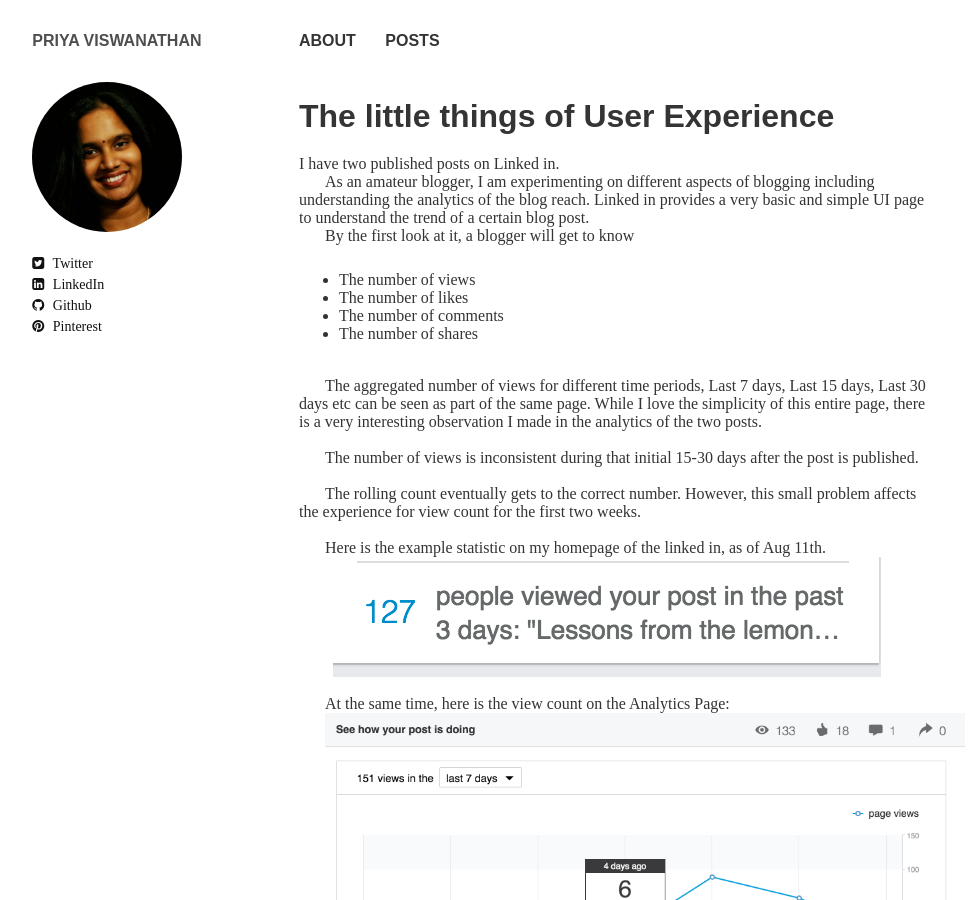
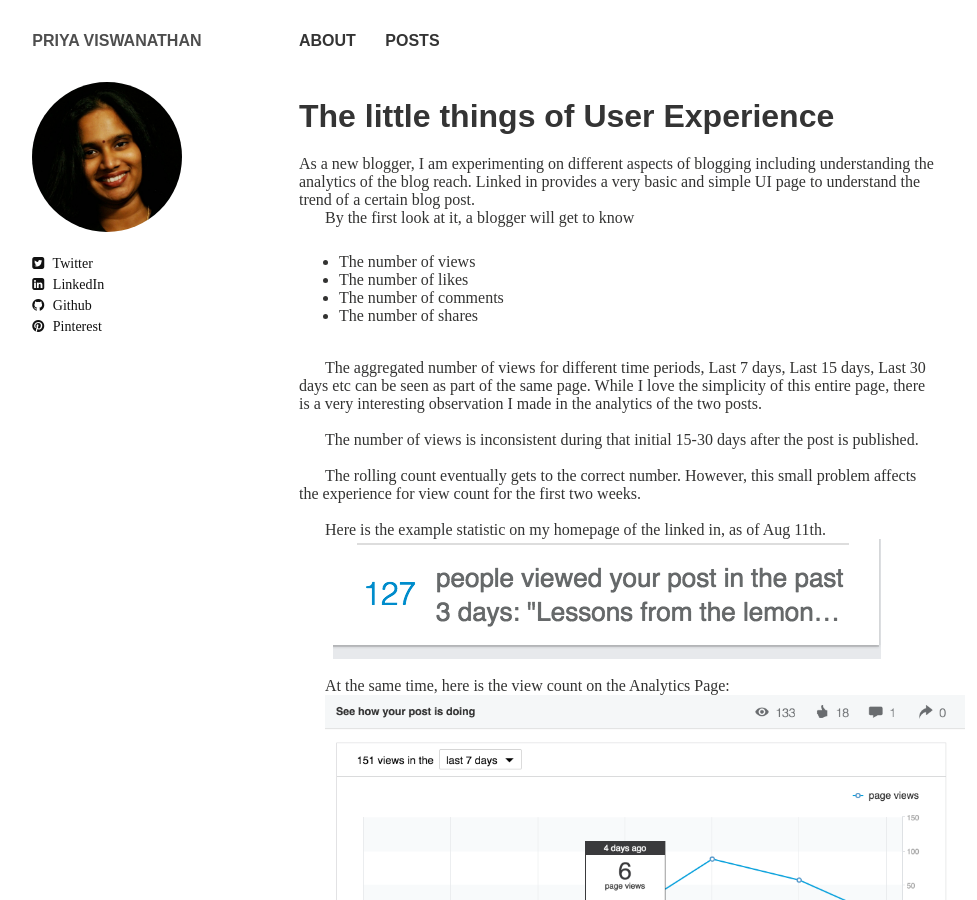
Before and after one commit to shyamalapriya/shyamalapriya.github.io, a Jekyll site: the page built from _posts/2015-10-01-the-little-things-of-user-experience.md, in a window 1280 px wide and 900 px high. Shown: the whole window, without its empty margins (21-998 px from the left). Built offline with Jekyll 4.4.1, drawn with Linux system fonts in a browser that asks for light colours; nearby versions of some CDN libraries; some web fonts are replaced; comment, search, counter and statistics services are not loaded.

Commit message:
Small updates

```diff
--- a/_posts/2015-10-01-the-little-things-of-user-experience.md
+++ b/_posts/2015-10-01-the-little-things-of-user-experience.md
@@ -11,9 +11,7 @@ image:
 date: 2015-10-01T04:20:20-07:00
 ---
 
-I have two published posts on Linked in.
-
-As an amateur blogger, I am experimenting on different aspects of blogging including understanding the analytics of the blog reach.
+As a new blogger, I am experimenting on different aspects of blogging including understanding the analytics of the blog reach.
 Linked in provides a very basic and simple UI page to understand the trend of a certain blog post.
 
 By the first look at it, a blogger will get to know
```
Also changed, not shown: _posts/2016-02-24-all-work-and-no-play-makes-the-hum-go-away.md (+2 -1 lines).
